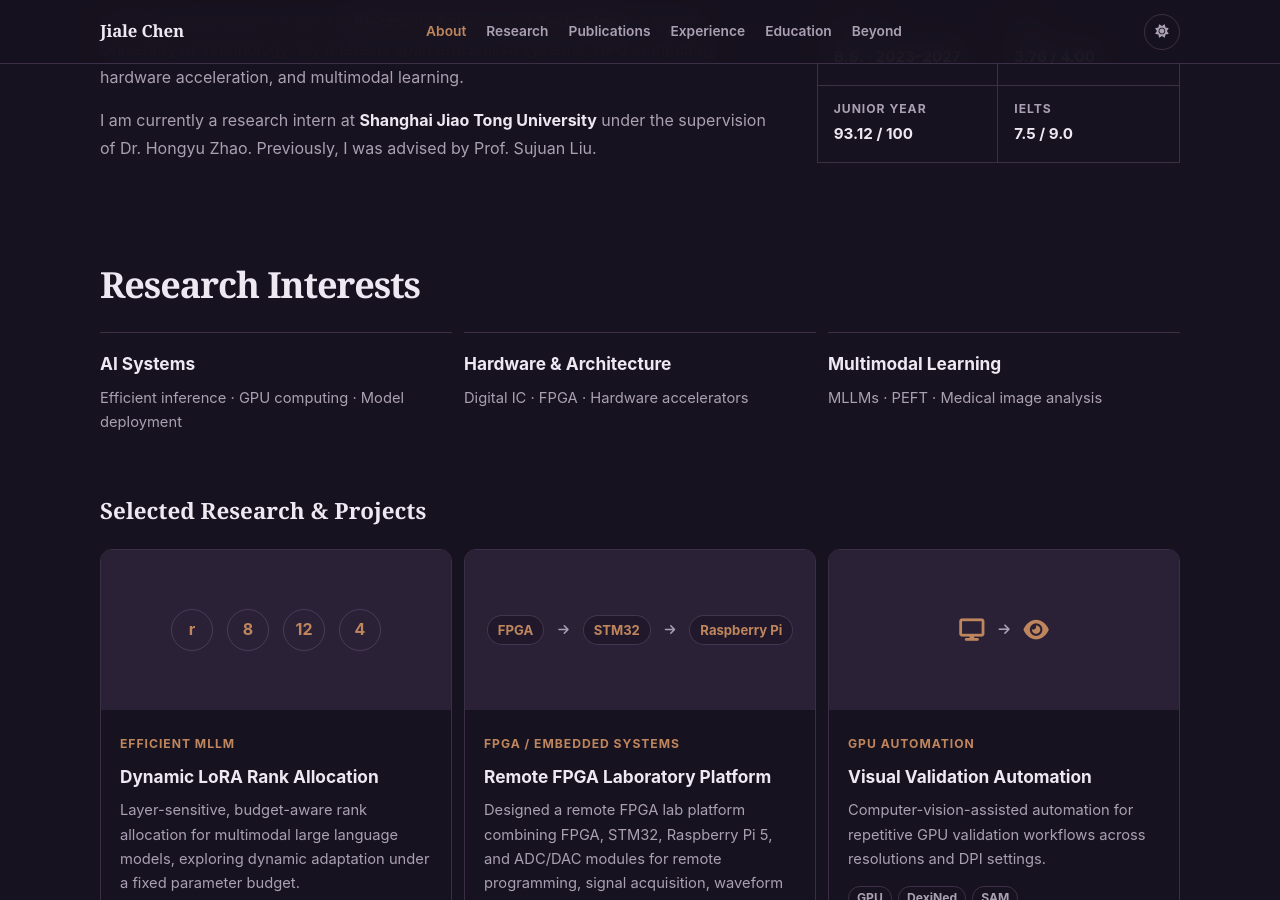
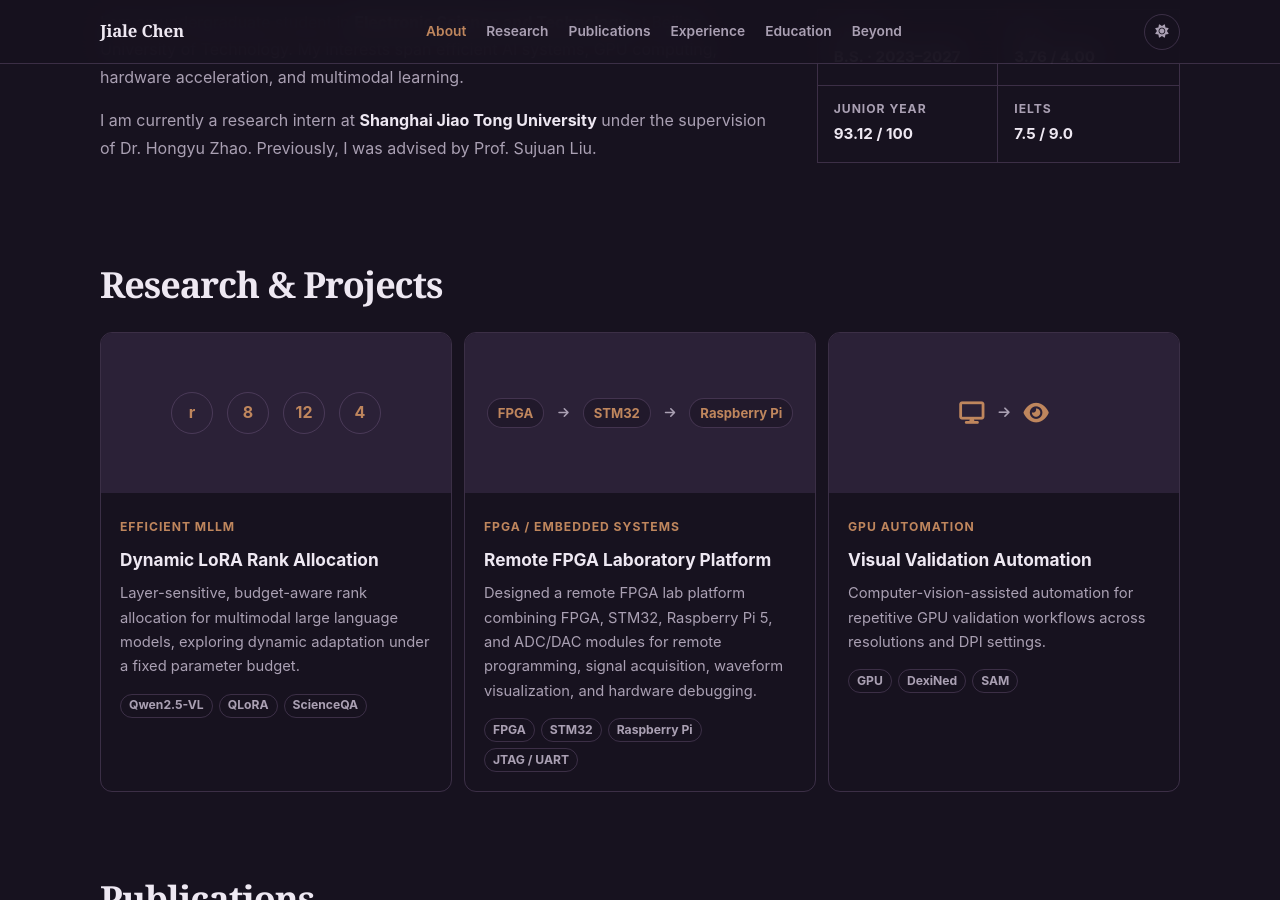
Before and after one commit to Chenjl13/Chenjl13.github.io, a Jekyll site: the page built from index.md, in a window 1280 px wide and 900 px high, scrolled down 571 px. Built offline with Jekyll 4.4.1, drawn with Linux system fonts in a browser that asks for light colours; nearby versions of some CDN libraries; a style sheet for code colours, icons or effects is not loaded.

```diff
--- a/index.md
+++ b/index.md
@@ -22,26 +22,7 @@
 
 <section id="research" class="page-section reveal">
   <div class="section-heading">
-    <h2>Research Interests</h2>
-  </div>
-
-  <div class="interest-grid">
-    <article class="interest-card">
-      <h3>AI Systems</h3>
-      <p>Efficient inference · GPU computing · Model deployment</p>
-    </article>
-    <article class="interest-card">
-      <h3>Hardware &amp; Architecture</h3>
-      <p>Digital IC · FPGA · Hardware accelerators</p>
-    </article>
-    <article class="interest-card">
-      <h3>Multimodal Learning</h3>
-      <p>MLLMs · PEFT · Medical image analysis</p>
-    </article>
-  </div>
-
-  <div class="subsection-heading">
-    <h3>Selected Research &amp; Projects</h3>
+    <h2>Research &amp; Projects</h2>
   </div>
 
   <div class="project-grid">
```
